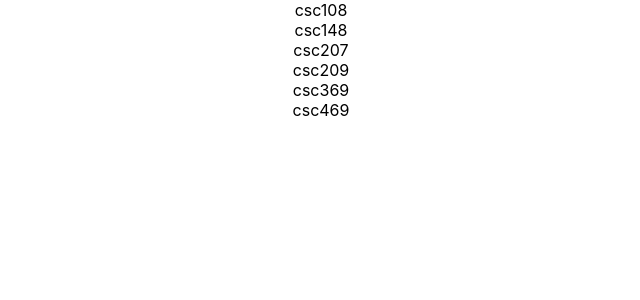
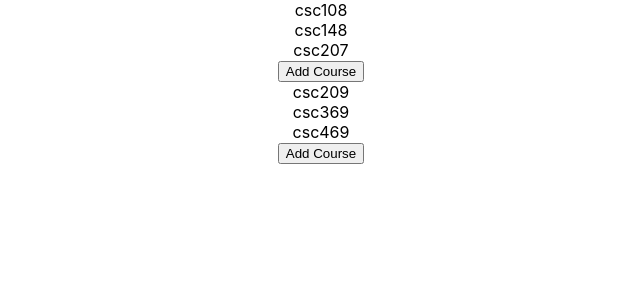
Before and after one commit to weirangu/plan-it, a React (Create React App) app in the folder frontend/: page / in a window 1280 px wide. Shown: the top 300 px of the page, without its empty margins (319-959 px from the left). Built offline with nearby package versions, Linux system fonts and the light colour scheme.

Commit message:
Can now add courses to the lists

```diff
--- a/frontend/src/components/Planner/PlannerList.tsx
+++ b/frontend/src/components/Planner/PlannerList.tsx
@@ -1,15 +1,35 @@
 import React from 'react'
+import {Dispatch} from 'redux'
+import { connect } from 'react-redux'
 import { Droppable } from 'react-beautiful-dnd'
 import { Course } from 'reducers/state-types'
 import PlannerItem from 'components/Planner/PlannerItem'
+import { addCourse } from 'actions/course-actions'
 
 /** The props for PlannerList. */
 export interface PlannerListProps {
     id: string
     items: Course[]
+    add: (term: string) => any
 }
 
-const PlannerList: React.FC<PlannerListProps> = (props: PlannerListProps) => (
+function mapDispatchToProps (dispatch: Dispatch) {
+    return {
+        add: (term: string) =>
+            dispatch(
+                addCourse({
+                    course: {
+                        code: Math.random()
+                            .toString(36)
+                            .substring(6)
+                    },
+                    termID: term
+                })
+            )
+    }
+}
+
+const ConnectedPlannerList: React.FC<any> = (props: any) => (
     <Droppable droppableId={props.id} key={props.id}>
         {(provided: any) => (
             <div
@@ -20,9 +40,15 @@ const PlannerList: React.FC<PlannerListProps> = (props: PlannerListProps) => (
                     <PlannerItem course={item} index={index} />
                 ))}
                 {provided.placeholder}
+                <button onClick={() => props.add(props.id)}>Add Course</button>
             </div>
         )}
     </Droppable>
 )
 
+export const PlannerList = connect(
+    null,
+    mapDispatchToProps
+)(ConnectedPlannerList)
+
 export default PlannerList
```
